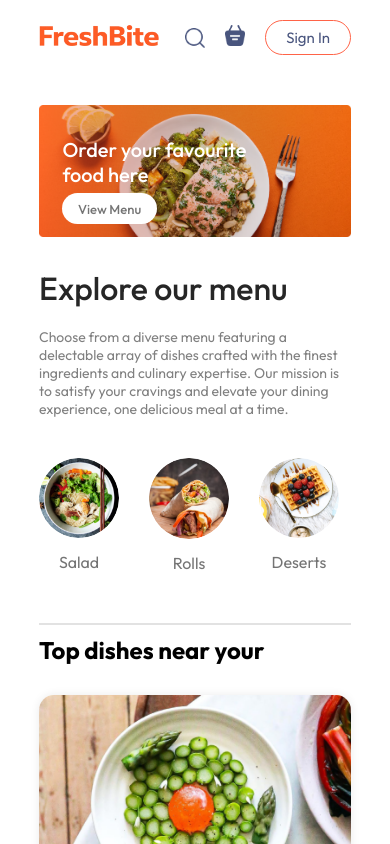
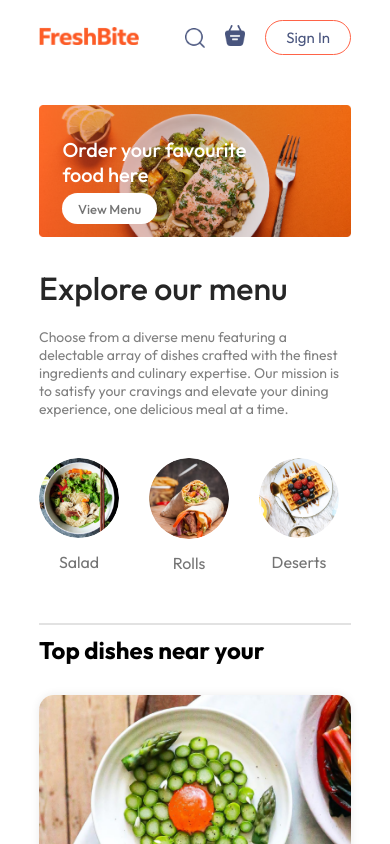
Before and after one commit to Abi-Ash/food-delivery, a React (Vite) app: page / in a window 390 px wide. Shown: the top 844 px of the page. Built offline with nearby package versions, Linux system fonts and the light colour scheme.

Commit message:
responsive navbar

```diff
--- a/src/components/Navbar/navbar.css
+++ b/src/components/Navbar/navbar.css
@@ -111,6 +111,10 @@
 
 @media screen and (max-width: 750px) {
 
+    .navbar .logo {
+        width: 100px;
+    }
+
     .navbar-menu {
         display: none;
     }
```
